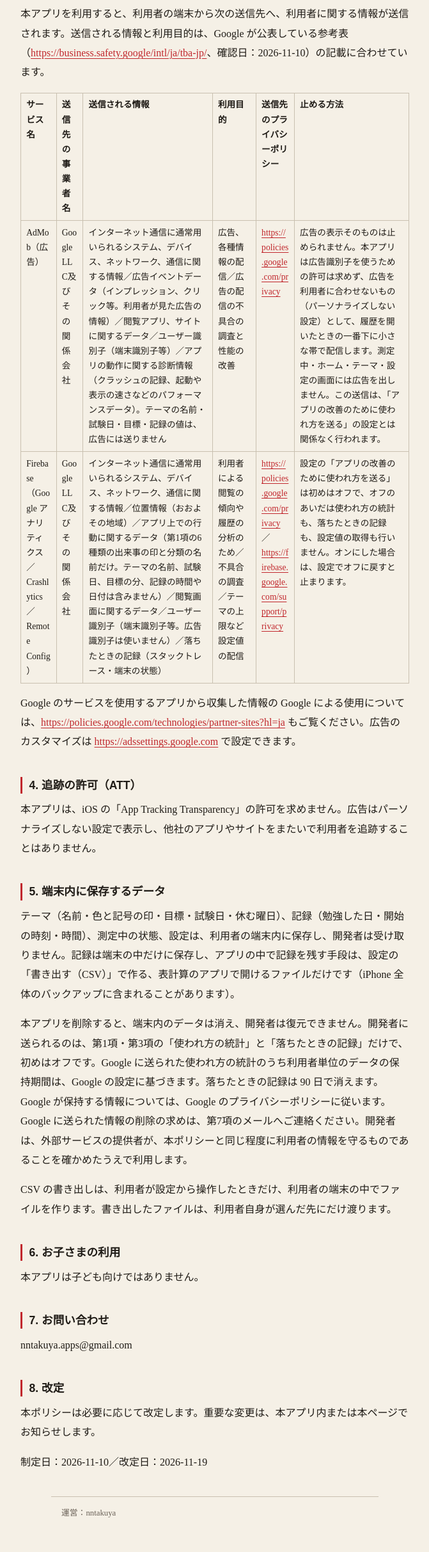
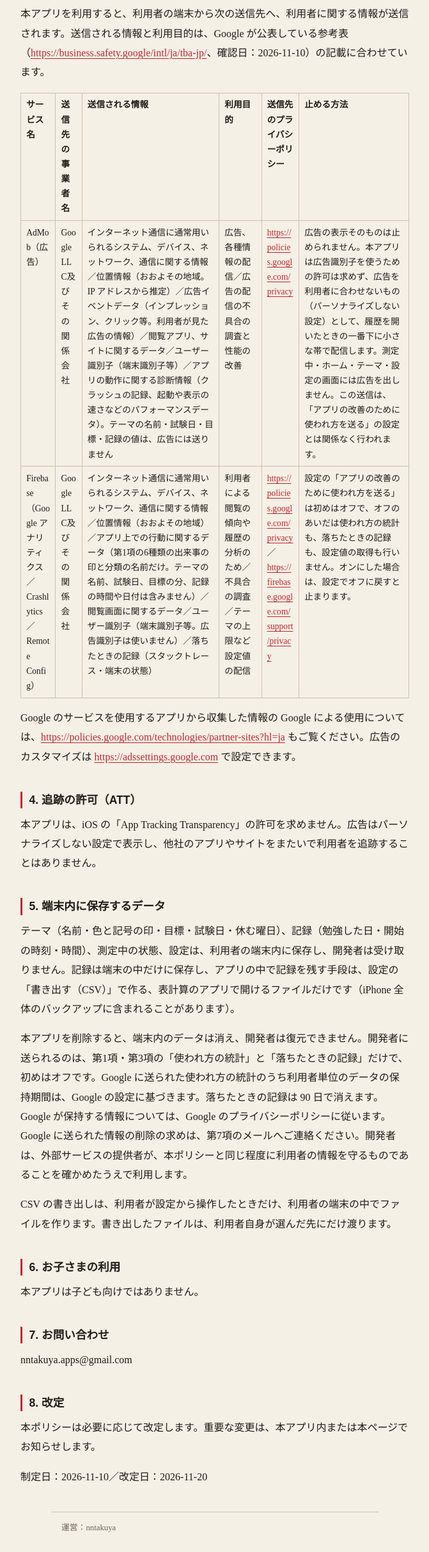
Before and after one commit to nntakuya/nntakuya.github.io, a plain HTML site: page study-log/privacy.html in a window 1280 px wide. Shown: the part 1191-3616 px from the top of the page at 64% size, without its empty margins (304-975 px from the left). Before the commit the page ends 3593 px from the top, so only its background shows below. Drawn offline with Linux system fonts and the light colour scheme.

Commit message:
勉強時間の記録 privacy 第 3 項の AdMob の行におおよその位置情報を足し、改定日を 2026-11-20 に（D-602）
Co-Authored-By: Claude Opus 5.5 <noreply@anthropic.com>

```diff
--- a/study-log/privacy.html
+++ b/study-log/privacy.html
@@ -22,7 +22,7 @@
 <h2>3. 利用者情報の外部送信について（電気通信事業法第27条の12に基づく公表）</h2>
 <p>本アプリを利用すると、利用者の端末から次の送信先へ、利用者に関する情報が送信されます。送信される情報と利用目的は、Google が公表している参考表（<a href="https://business.safety.google/intl/ja/tba-jp/">https://business.safety.google/intl/ja/tba-jp/</a>、確認日：2026-11-10）の記載に合わせています。</p>
 <div class="table"><table><thead><tr><th scope="col">サービス名</th><th scope="col">送信先の事業者名</th><th scope="col">送信される情報</th><th scope="col">利用目的</th><th scope="col">送信先のプライバシーポリシー</th><th scope="col">止める方法</th></tr></thead><tbody>
-<tr><td>AdMob（広告）</td><td>Google LLC及びその関係会社</td><td>インターネット通信に通常用いられるシステム、デバイス、ネットワーク、通信に関する情報／広告イベントデータ（インプレッション、クリック等。利用者が見た広告の情報）／閲覧アプリ、サイトに関するデータ／ユーザー識別子（端末識別子等）／アプリの動作に関する診断情報（クラッシュの記録、起動や表示の速さなどのパフォーマンスデータ）。テーマの名前・試験日・目標・記録の値は、広告には送りません</td><td>広告、各種情報の配信／広告の配信の不具合の調査と性能の改善</td><td><a href="https://policies.google.com/privacy?hl=ja">https://policies.google.com/privacy</a></td><td>広告の表示そのものは止められません。本アプリは広告識別子を使うための許可は求めず、広告を利用者に合わせないもの（パーソナライズしない設定）として、履歴を開いたときの一番下に小さな帯で配信します。測定中・ホーム・テーマ・設定の画面には広告を出しません。この送信は、「アプリの改善のために使われ方を送る」の設定とは関係なく行われます。</td></tr>
+<tr><td>AdMob（広告）</td><td>Google LLC及びその関係会社</td><td>インターネット通信に通常用いられるシステム、デバイス、ネットワーク、通信に関する情報／位置情報（おおよその地域。IP アドレスから推定）／広告イベントデータ（インプレッション、クリック等。利用者が見た広告の情報）／閲覧アプリ、サイトに関するデータ／ユーザー識別子（端末識別子等）／アプリの動作に関する診断情報（クラッシュの記録、起動や表示の速さなどのパフォーマンスデータ）。テーマの名前・試験日・目標・記録の値は、広告には送りません</td><td>広告、各種情報の配信／広告の配信の不具合の調査と性能の改善</td><td><a href="https://policies.google.com/privacy?hl=ja">https://policies.google.com/privacy</a></td><td>広告の表示そのものは止められません。本アプリは広告識別子を使うための許可は求めず、広告を利用者に合わせないもの（パーソナライズしない設定）として、履歴を開いたときの一番下に小さな帯で配信します。測定中・ホーム・テーマ・設定の画面には広告を出しません。この送信は、「アプリの改善のために使われ方を送る」の設定とは関係なく行われます。</td></tr>
 <tr><td>Firebase（Google アナリティクス／Crashlytics／Remote Config）</td><td>Google LLC及びその関係会社</td><td>インターネット通信に通常用いられるシステム、デバイス、ネットワーク、通信に関する情報／位置情報（おおよその地域）／アプリ上での行動に関するデータ（第1項の6種類の出来事の印と分類の名前だけ。テーマの名前、試験日、目標の分、記録の時間や日付は含みません）／閲覧画面に関するデータ／ユーザー識別子（端末識別子等。広告識別子は使いません）／落ちたときの記録（スタックトレース・端末の状態）</td><td>利用者による閲覧の傾向や履歴の分析のため／不具合の調査／テーマの上限など設定値の配信</td><td><a href="https://policies.google.com/privacy?hl=ja">https://policies.google.com/privacy</a> ／ <a href="https://firebase.google.com/support/privacy">https://firebase.google.com/support/privacy</a></td><td>設定の「アプリの改善のために使われ方を送る」は初めはオフで、オフのあいだは使われ方の統計も、落ちたときの記録も、設定値の取得も行いません。オンにした場合は、設定でオフに戻すと止まります。</td></tr>
 </tbody></table></div>
 <p>Google のサービスを使用するアプリから収集した情報の Google による使用については、<a href="https://policies.google.com/technologies/partner-sites?hl=ja">https://policies.google.com/technologies/partner-sites?hl=ja</a> もご覧ください。広告のカスタマイズは <a href="https://adssettings.google.com">https://adssettings.google.com</a> で設定できます。</p>
@@ -38,7 +38,7 @@
 <p>nntakuya.apps@gmail.com</p>
 <h2>8. 改定</h2>
 <p>本ポリシーは必要に応じて改定します。重要な変更は、本アプリ内または本ページでお知らせします。</p>
-<p>制定日：2026-11-10／改定日：2026-11-19</p>
+<p>制定日：2026-11-10／改定日：2026-11-20</p>
 </main>
 <footer><p>運営：nntakuya</p></footer>
 </body>
```
